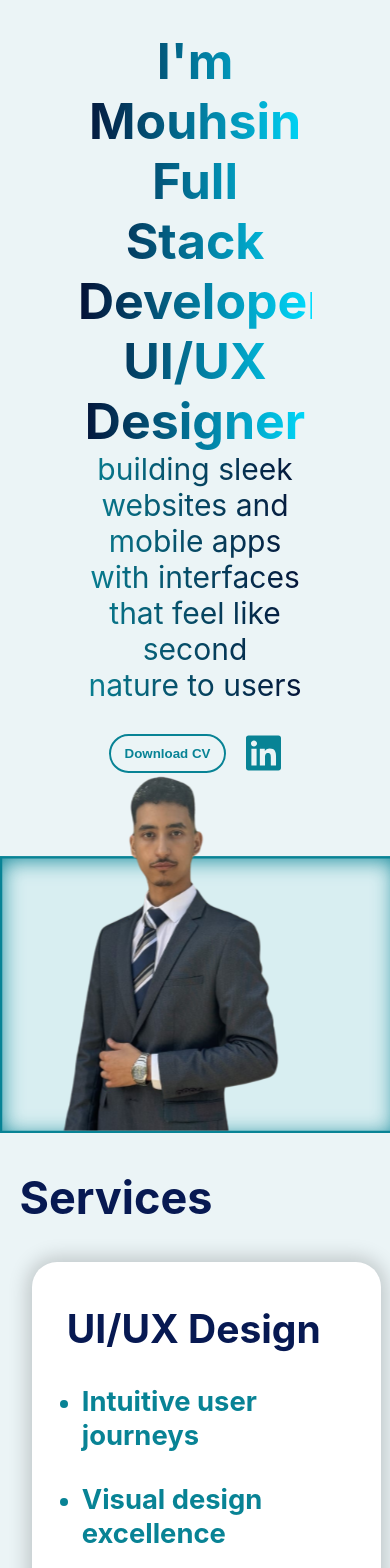
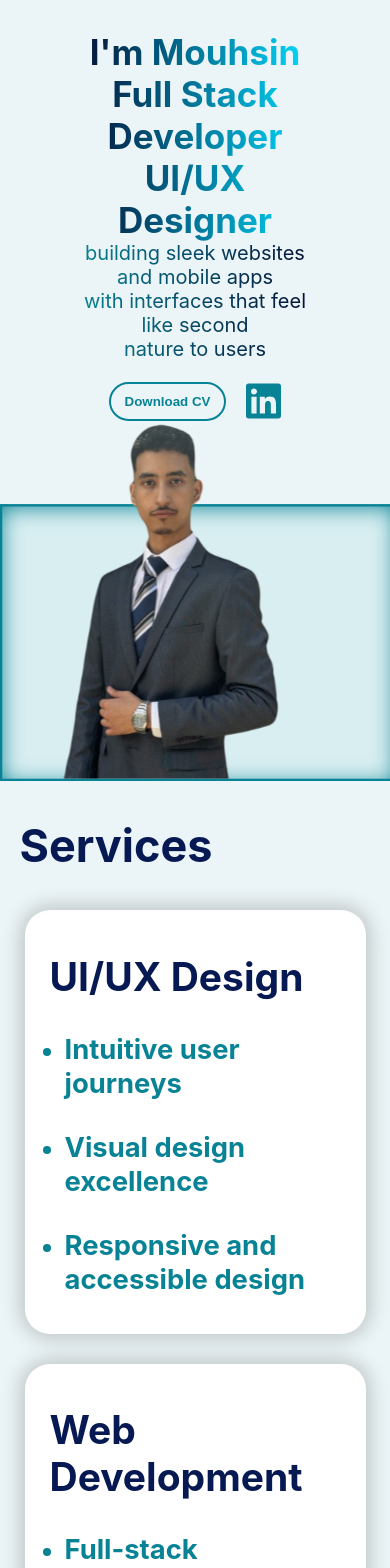
Before and after one commit to TMOUHSIN/Portfolio, a React (Vite) app in the folder PORTFOLIO/: page / in a window 390 px wide. Shown: the top 1568 px of the page. Built offline with nearby package versions, Linux system fonts and the light colour scheme.

Commit message:
Update App.css

```diff
--- a/PORTFOLIO/src/App.css
+++ b/PORTFOLIO/src/App.css
@@ -161,10 +161,11 @@ body {
   }
   .about-infos h1{
     text-align: center;
-    font-size: 50px;
+    font-size: 35px;
   }
   .about-infos p{
     text-align: center;
+    font-size: 20px ;
   }
   .about-buttons{
     justify-content: center;
@@ -238,24 +239,28 @@ body {
     margin-left: 5%;
   }
 }
-
 @media (max-width: 768px) {
   .service-card {
-    width: calc(100% - 20px); /* 1 card per row on small screens */
+    width: calc(50% - 20px);
+    padding-right: 10px;
+    padding-left: 0px; /* 1 card per row on small screens */
   }
 
+
   .service-card h2 {
-    font-size: 6vw; /* Adjust font size for small screens */
+    font-size: 5vw; /* Adjust font size for small screens */
   }
 
   .service-card li {
-    font-size: 4vw; /* Adjust font size for small screens */
+    font-size: 3vw; /* Adjust font size for small screens */
   }
   .Service-cards{
     display: flex;
     flex-direction: column;
     align-items: center;
     gap: 30px;
+    margin-left: 0%;
+
   }
 }
 @media (max-width: 425px) {
```
